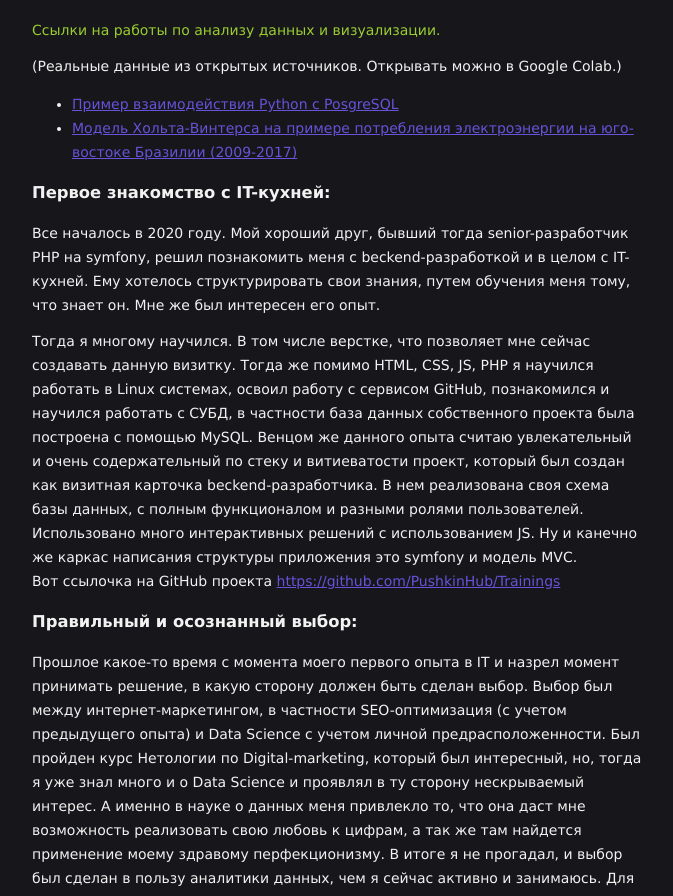
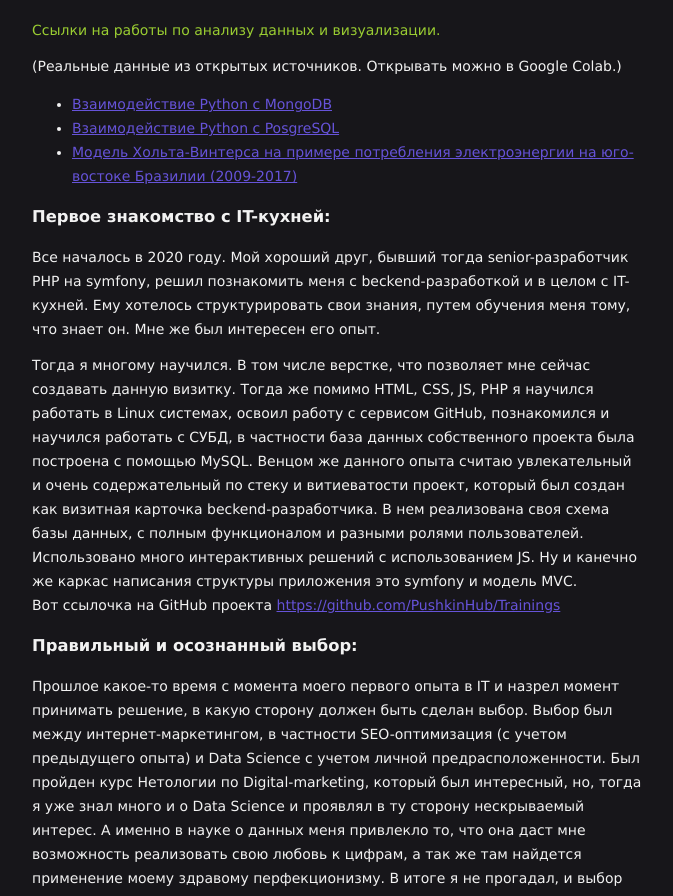
Before and after one commit to PushkinHub/DanilaRevazov, a plain HTML site: page index.html in a window 1280 px wide. Shown: the part 2589-3485 px from the top of the page, without its empty margins (388-1061 px from the left). Drawn offline with Linux system fonts and the light colour scheme.

Commit message:
Add files via upload

```diff
--- a/index.html
+++ b/index.html
@@ -93,7 +93,8 @@
           <p class="yellow">Ссылки на работы по анализу данных и визуализации.</p>
           <p>(Реальные данные из открытых источников. Открывать можно в Google Colab.)</p>
           <ul>
-            <li><a href="https://drive.google.com/file/d/1lyuJxdiX1ctp5hJG3VqB_oq7JZMsGkfu/view?usp=sharing" target="_blank">Пример взаимодействия Python с PosgreSQL</a></li>
+            <li><a href="https://drive.google.com/file/d/1EE9YpH9gZ8J-dpPnp4P09Oqay7P2WCQC/view?usp=sharing" target="_blank">Взаимодействие Python с MongoDB</a></li>
+            <li><a href="https://drive.google.com/file/d/1lyuJxdiX1ctp5hJG3VqB_oq7JZMsGkfu/view?usp=sharing" target="_blank">Взаимодействие Python с PosgreSQL</a></li>
             <li><a href="https://drive.google.com/file/d/1ypiP0IiiwT-RIpZs-RJWuvUvU0k3EtjO/view?usp=sharing" target="_blank">Модель Хольта-Винтерса на примере потребления электроэнергии на юго-востоке Бразилии (2009-2017)</a></li>
           </ul>
         </div>
```
